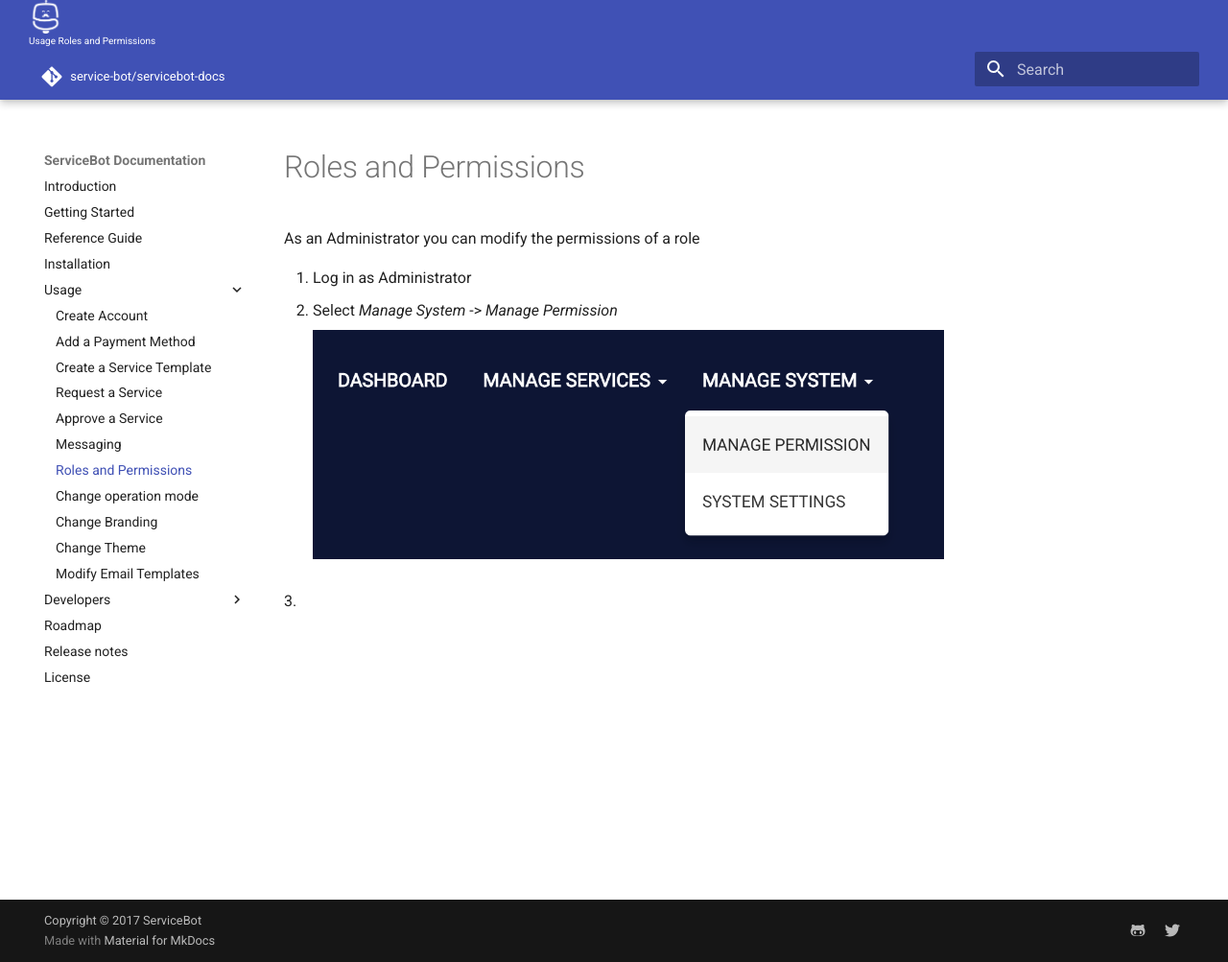
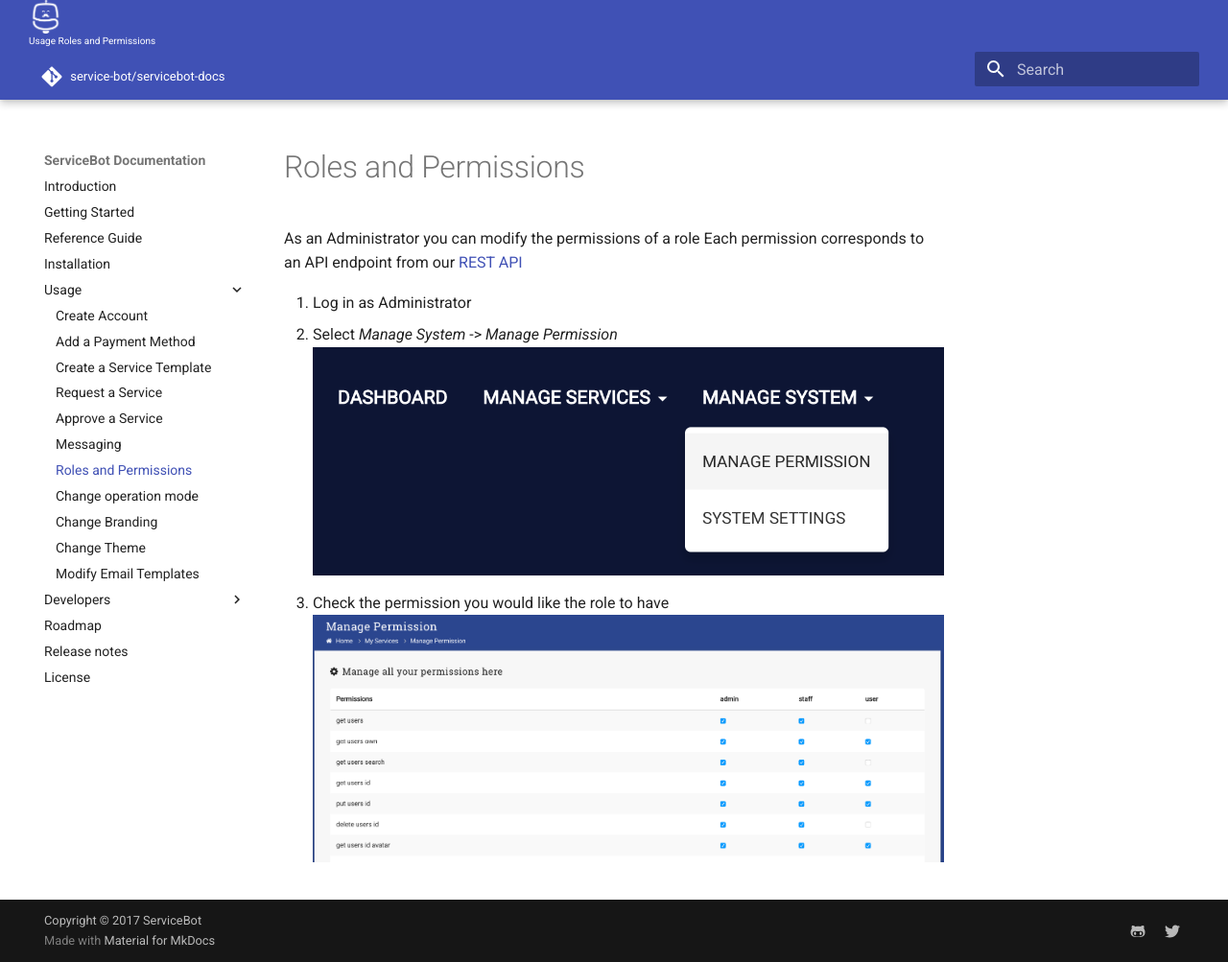
Before and after one commit to service-bot/servicebot-docs, an MkDocs documentation site: the page built from docs/roles.md, in a window 1280 px wide and 1003 px high. Shown: the whole window at 96% size. Built offline with MkDocs 1.6.1 and Material for MkDocs 9.7.7, drawn with Linux system fonts in a browser that asks for light colours; comment, search, counter and statistics services are not loaded; old or Windows-style settings are respelled for this version of MkDocs.

```diff
--- a/docs/roles.md
+++ b/docs/roles.md
@@ -1,8 +1,10 @@
 As an Administrator you can modify the permissions of a role
+Each permission corresponds to an API endpoint from our [REST API](http://docs.servicebot.io)
+
 
 1. Log in as Administrator
 2. Select _Manage System_ -> _Manage Permission_
+![Screenshot](./images/manage_permission.png)
 
-    ![Screenshot](./images/manage_permission.png)
-
-3.
+3. Check the permission you would like the role to have
+![Screenshot](./images/permissions.png)
```
Also changed, not shown: docs/reference_guide.md (+13 -12 lines), docs/theme.md (+16 -0 lines), docs/images/color_picker.png (added), docs/images/custom_color_picker.png (added), docs/images/edit_color.png (added), docs/images/permissions.png (added), docs/images/system_settings.png (added), docs/images/system_settings_colors.png (added), docs/images/update_settings.png (added).
